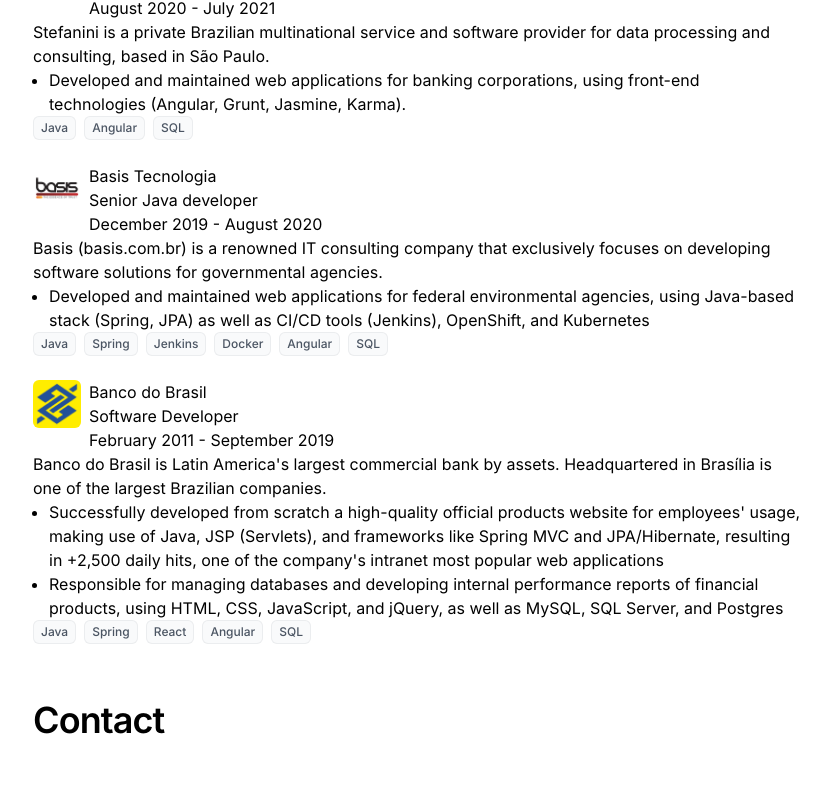
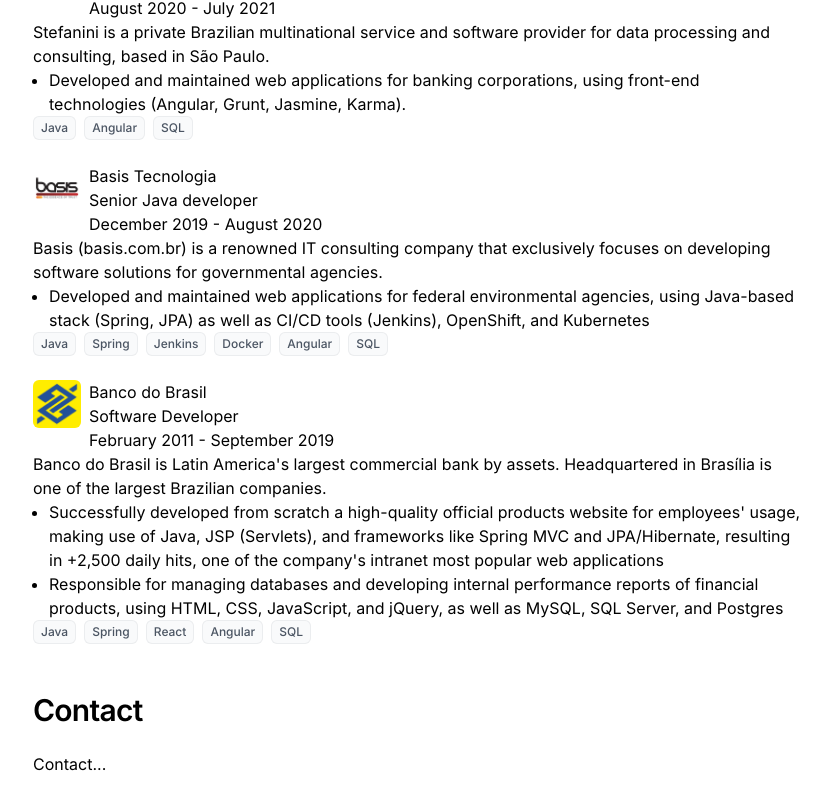
Before and after one commit to hrohden/hrohden.github.io, a React (Vite) app: page / in a window 1280 px wide. Shown: the part 1318-2118 px from the top of the page, without its empty margins (223-1053 px from the left). Before the commit the page ends 2090 px from the top, so only its background shows below. Built offline with nearby package versions, Linux system fonts and the light colour scheme.

Commit message:
Refactor section components to use reusable Section component

```diff
--- /dev/null
+++ b/src/components/Section.tsx
@@ -0,0 +1,13 @@
+type Props = {
+  title: string;
+  children: React.ReactNode;
+};
+const Section = (props: Props) => {
+  return (
+    <section className="py-6 flex flex-col gap-6">
+      <h2 className="text-3xl font-semibold tracking-tight">{props.title}</h2>
+      {props.children}
+    </section>
+  );
+};
+export default Section;
--- a/src/sections/About.tsx
+++ b/src/sections/About.tsx
@@ -1,7 +1,8 @@
+import Section from "../components/Section";
+
 const About = () => {
   return (
-    <section className="py-6 flex flex-col gap-6">
-      <h2 className="text-3xl font-semibold tracking-tight">About</h2>
+    <Section title="About">
       <p className="text-md">
         With expertise in both frontend and backend development, I have
         consistently leveraged my technical skills to create efficient, secure,
@@ -10,7 +11,7 @@
         companies, I have acquired the necessary skills to plan, develop, and
         maintain web applications.
       </p>
-    </section>
+    </Section>
   );
 };
 export default About;
--- a/src/sections/Contact.tsx
+++ b/src/sections/Contact.tsx
@@ -1,8 +1,10 @@
+import Section from "../components/Section";
+
 const Contact = () => {
   return (
-    <section className="py-8">
-      <h2 className="text-4xl font-semibold tracking-tight">Contact</h2>
-    </section>
+    <Section title="Contact">
+      <p>Contact...</p>
+    </Section>
   );
 };
 export default Contact;
--- a/src/sections/WorkExperienceSection.tsx
+++ b/src/sections/WorkExperienceSection.tsx
@@ -1,16 +1,16 @@
+import Section from "../components/Section";
 import WorkExperienceComponent from "../components/WorkExperienceComponent";
 import { workExperienceItems } from "../data/workExperienceItems";
 
 const WorkExperienceSection = () => {
   return (
-    <section className="py-6 flex flex-col gap-6">
-      <h2 className="text-3xl font-semibold tracking-tight">Work experience</h2>
+    <Section title="Work experience">
       <div className="flex flex-col gap-6">
         {workExperienceItems.map((work) => (
           <WorkExperienceComponent workExperience={work} key={work.company} />
         ))}
       </div>
-    </section>
+    </Section>
   );
 };
 export default WorkExperienceSection;
```
